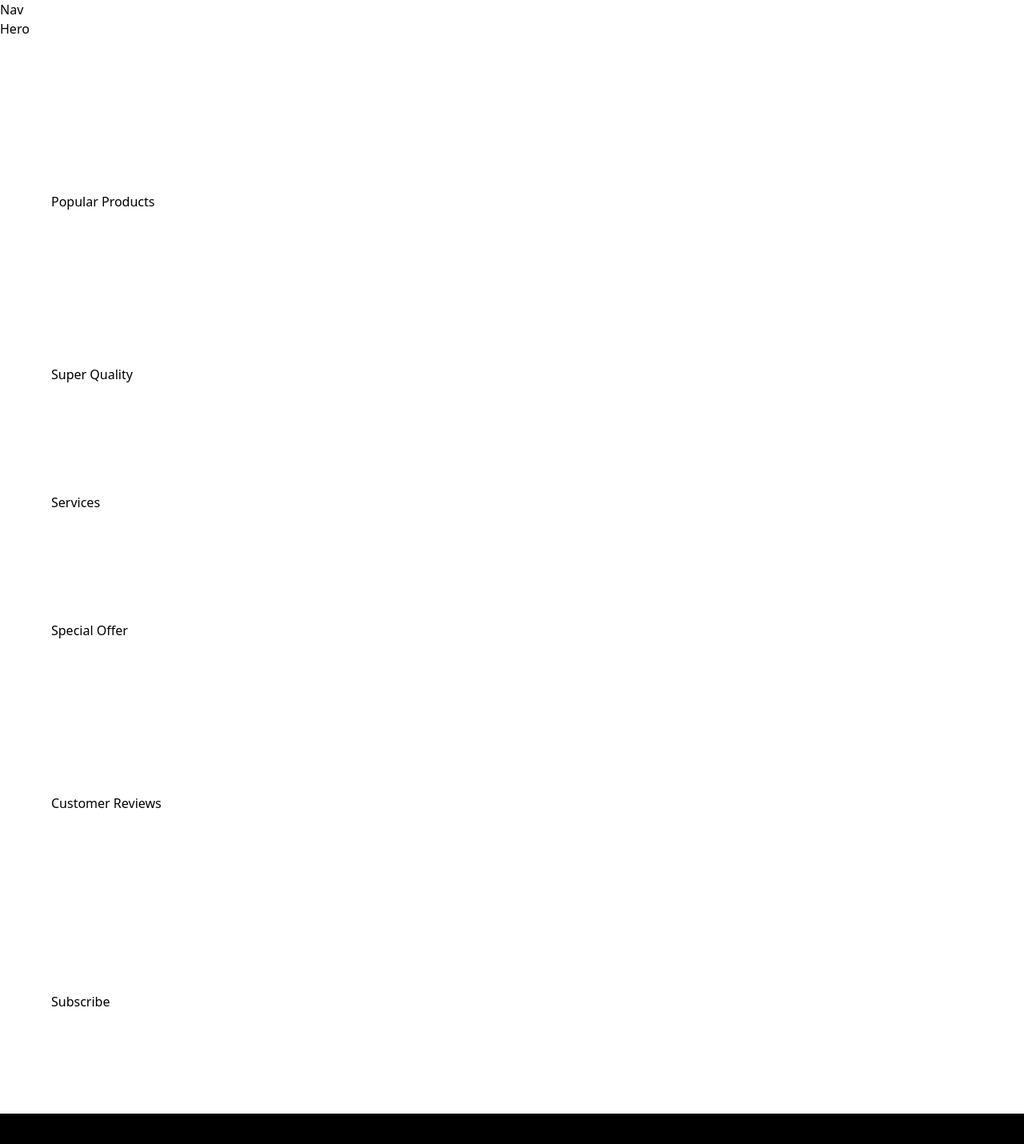
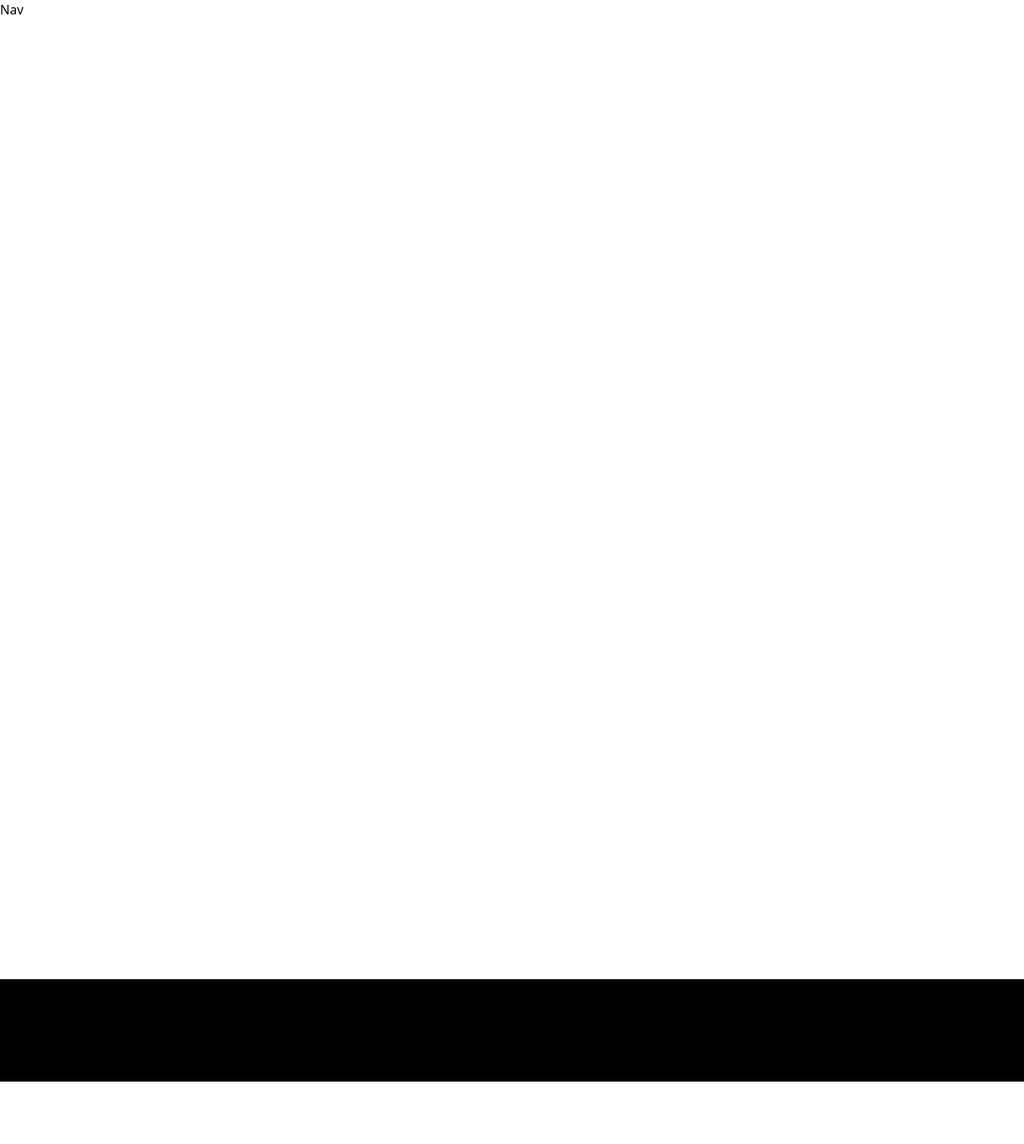
Before and after one commit to KyneLaggui/tailwind-nike-app, a React (Vite) app: page / in a window 1280 px wide. Shown: the top 1430 px of the page at 80% size. After the commit the page ends 1352 px from the top, so only its background shows below. Built offline with nearby package versions, Linux system fonts and the light colour scheme; a web font is replaced by a local one.

Commit message:
Used index.js to compile all the sections, and call them in App.js

```diff
--- a/src/App.jsx
+++ b/src/App.jsx
@@ -1,29 +1,31 @@
+import { Hero, Services, SuperQuality, Footer, PopularProducts, SpecialOffer, Subscribe, CustomerReviews } from './sections';
+
 const App = () => (
   <main className="relative">
     Nav
     <section className="xl:padding-1 wide:padding-r padding-b">
-      Hero
+      <Hero />
     </section>
     <section className="padding">
-      Popular Products
+      <PopularProducts />
     </section>
     <section className="padding">
-      Super Quality
+      <SuperQuality />
     </section>
     <section className="padding-x py-10">
-      Services
+      <Services />
     </section>
     <section className="padding">
-      Special Offer
+      <SpecialOffer />
     </section>
     <section className="bg-page-blue padding">
-      Customer Reviews
+      <CustomerReviews />
     </section>
     <section className="padding-x sm:py-32 py-16 w-full">
-      Subscribe
+      <Subscribe />
     </section>
     <section className="bg-black padding-x padding-t pb-8">
-      Footer
+      <Footer />
     </section>
   </main>
 )
--- /dev/null
+++ b/src/sections/index.js
@@ -0,0 +1,19 @@
+import Hero from './Hero';
+import Footer from './Footer'
+import CustomerReviews from './CustomerReviews';
+import PopularProducts from './PopularProducts';
+import Services from './Services';
+import SpecialOffer from './SpecialOffer';
+import Subscribe from './Subscribe';
+import SuperQuality from './SuperQuality';
+
+export {
+    Hero,
+    Footer,
+    CustomerReviews,
+    PopularProducts,
+    Services,
+    SpecialOffer,
+    Subscribe,
+    SuperQuality
+}
```
